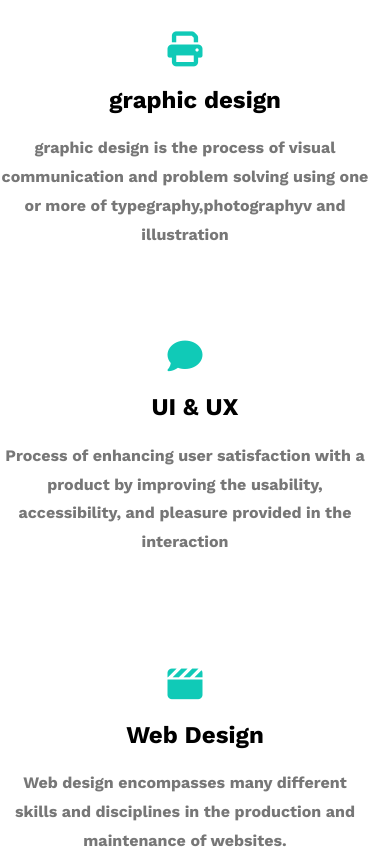
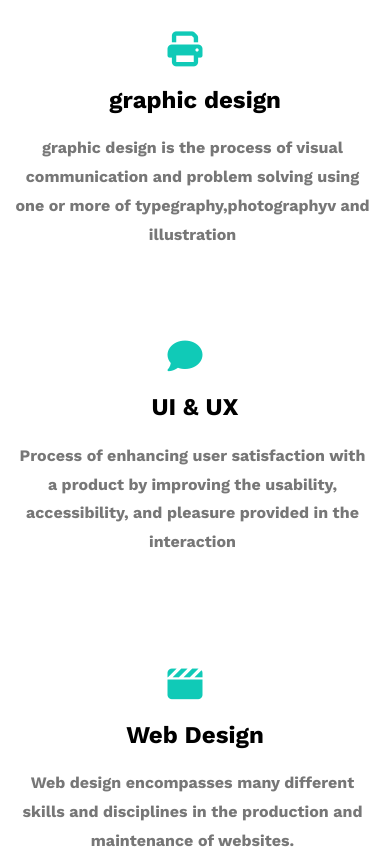
Before and after one commit to mostafaelsonny/First-Project, a plain HTML site: page index.html in a window 390 px wide. Shown: the part 2080-2939 px from the top of the page. Drawn offline with nearby package versions, Linux system fonts and the light colour scheme.

Commit message:
my first project with HTML CSS

```diff
--- a/css/leon.css
+++ b/css/leon.css
@@ -270,6 +270,12 @@ header .links:hover ul {
     }
 }
 
+@media(max-width:500px){
+    .services-content .text p {
+        margin-left: 15px;
+    }
+}
+
 .services-content .srv i {
     font-size: 35px;
     color: var(--main-color);
```
